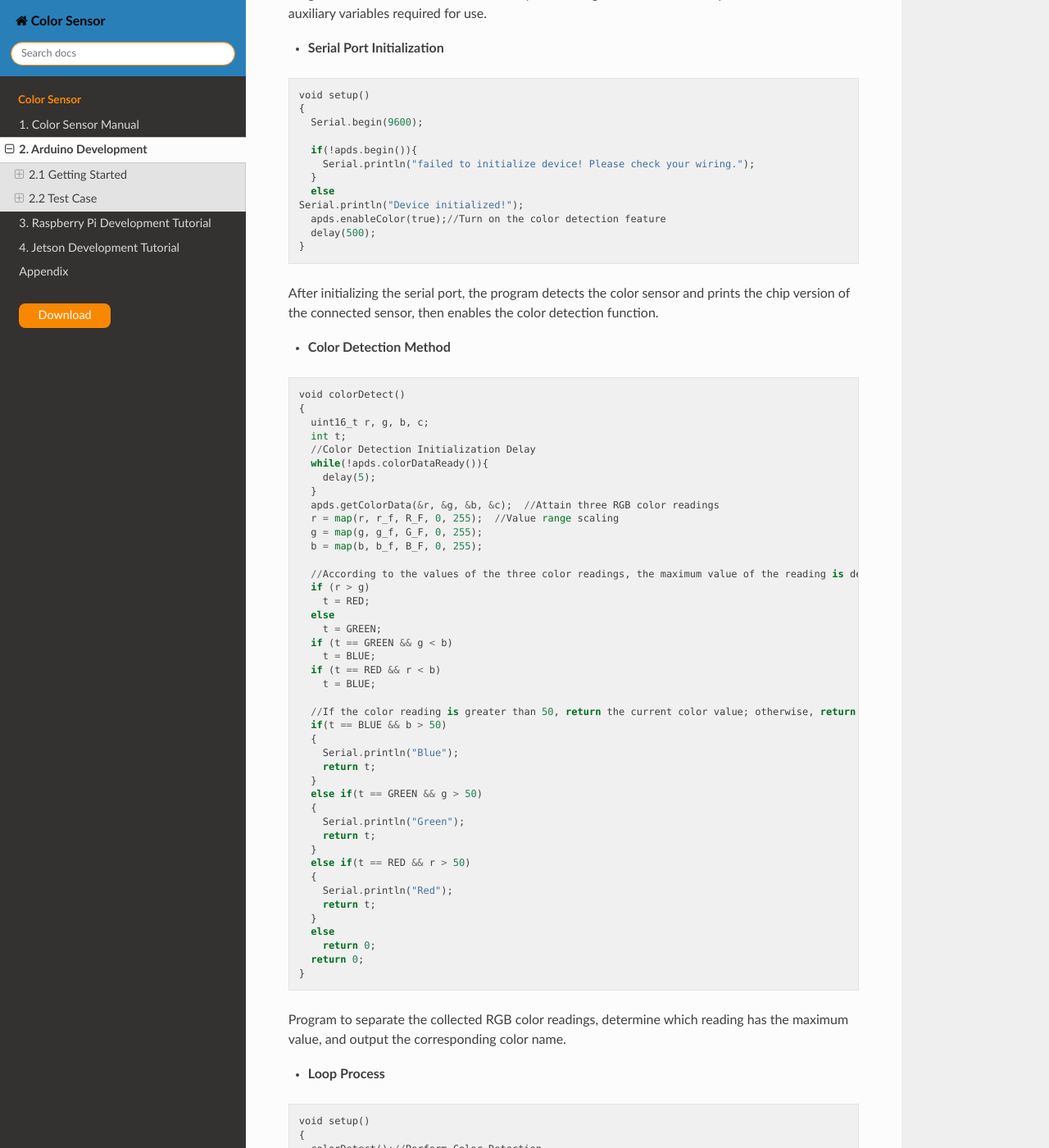
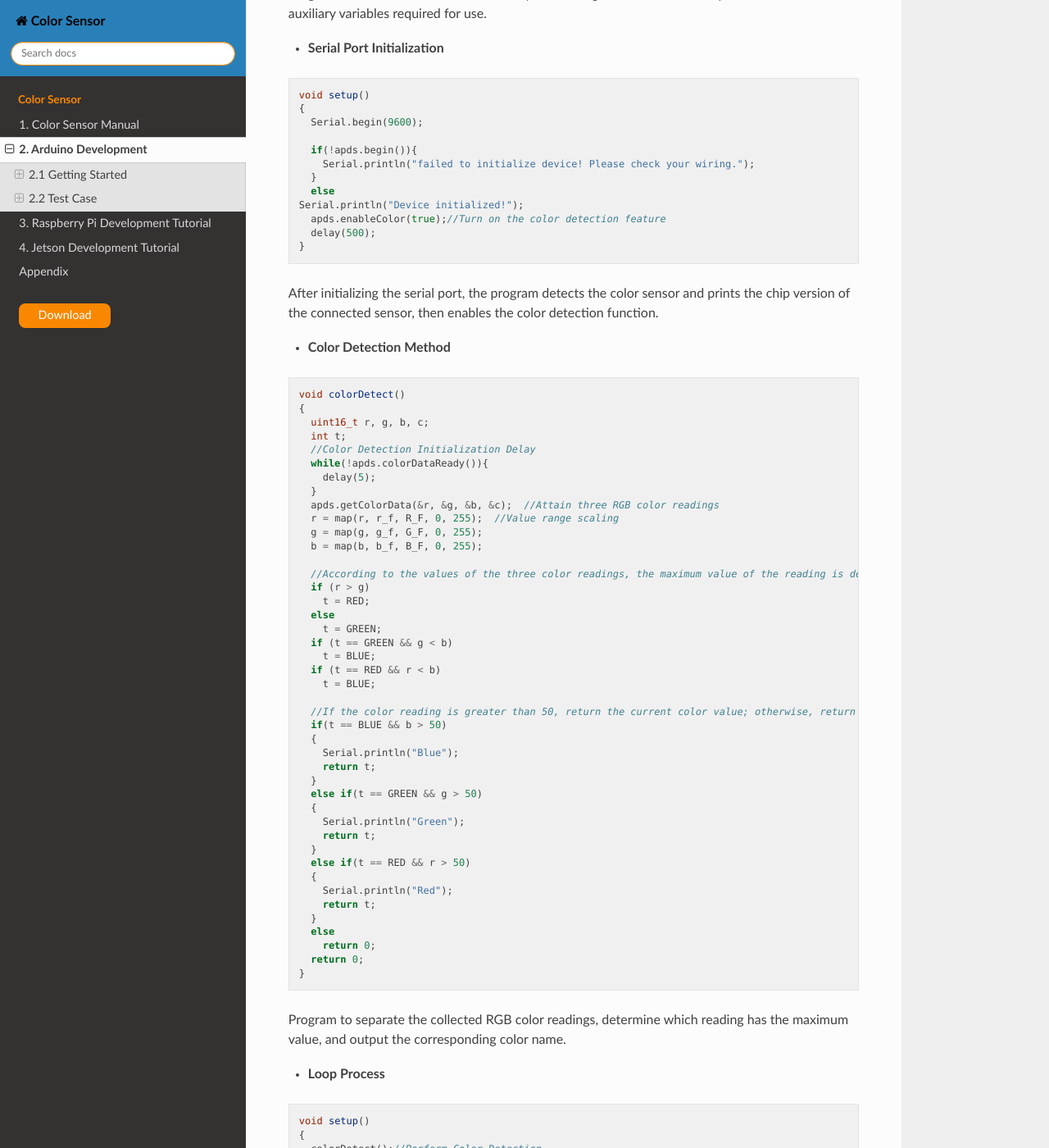
Before and after one commit to Hiwonder-docs/Color-Sensor, a Sphinx documentation site: the page built from source/docs/2_Arduino_Development.md, in a window 1280 px wide and 1400 px high, scrolled down 3630 px. Shown: the whole window at 82% size. Built offline with Sphinx 7.4.7 and the Read the Docs theme 3.1.0, drawn with Linux system fonts in a browser that asks for light colours; pages that are not in the unit, such as notebooks, are missing from menus; some of the changed text lies outside the part shown.

Commit message:
Color Sensor 3

````diff
--- a/source/docs/2_Arduino_Development.md
+++ b/source/docs/2_Arduino_Development.md
@@ -50,7 +50,7 @@ Aim the color sensor at objects in red, green, and blue respectively. The sensor
 
 - **Import Libraries**
 
-```py
+```c++
 #include <SoftWire.h>
 #include <Adafruit_APDS9960.h>
 
@@ -79,10 +79,10 @@ Program to define the sensor interfaces by connecting to the SDA and SCL pins, a
 
 - **Serial Port Initialization**
 
-```py
+```c++
 void setup()
 {
-  Serial.begin(9600);
+  Serial.begin(9600);
 
   if(!apds.begin()){
     Serial.println("failed to initialize device! Please check your wiring.");
@@ -98,10 +98,10 @@ After initializing the serial port, the program detects the color sensor and pri
 
 - **Color Detection Method**
 
-```py
+```c++
 void colorDetect()
 {
-  uint16_t r, g, b, c;
+  uint16_t r, g, b, c;
   int t;
   //Color Detection Initialization Delay
   while(!apds.colorDataReady()){
@@ -148,10 +148,10 @@ Program to separate the collected RGB color readings, determine which reading ha
 
 - **Loop Process**
 
-```py
+```c++
 void setup()
 {
-  colorDetect();//Perform Color Detection
+  colorDetect();//Perform Color Detection
   delay(200);
 }
 ```
--- a/source/index.rst
+++ b/source/index.rst
@@ -15,6 +15,5 @@ Color Sensor
    docs/2_Arduino_Development.md
    docs/3_Raspberry_Pi_Development_Tutorial.md
    docs/4_Jetson_Development_Tutorial.md
-   docs/5_Arduino_IDE_Installation.md
    docs/Appendix.md
    Download <https://drive.google.com/drive/folders/1nw_SSOKICGgogl4ChJt29RBnc_NKkdoE?usp=sharing>
````
Also changed, not shown: source/docs/3_Raspberry_Pi_Development_Tutorial.md (+3 -3 lines), source/docs/4_Jetson_Development_Tutorial.md (+2 -2 lines).
